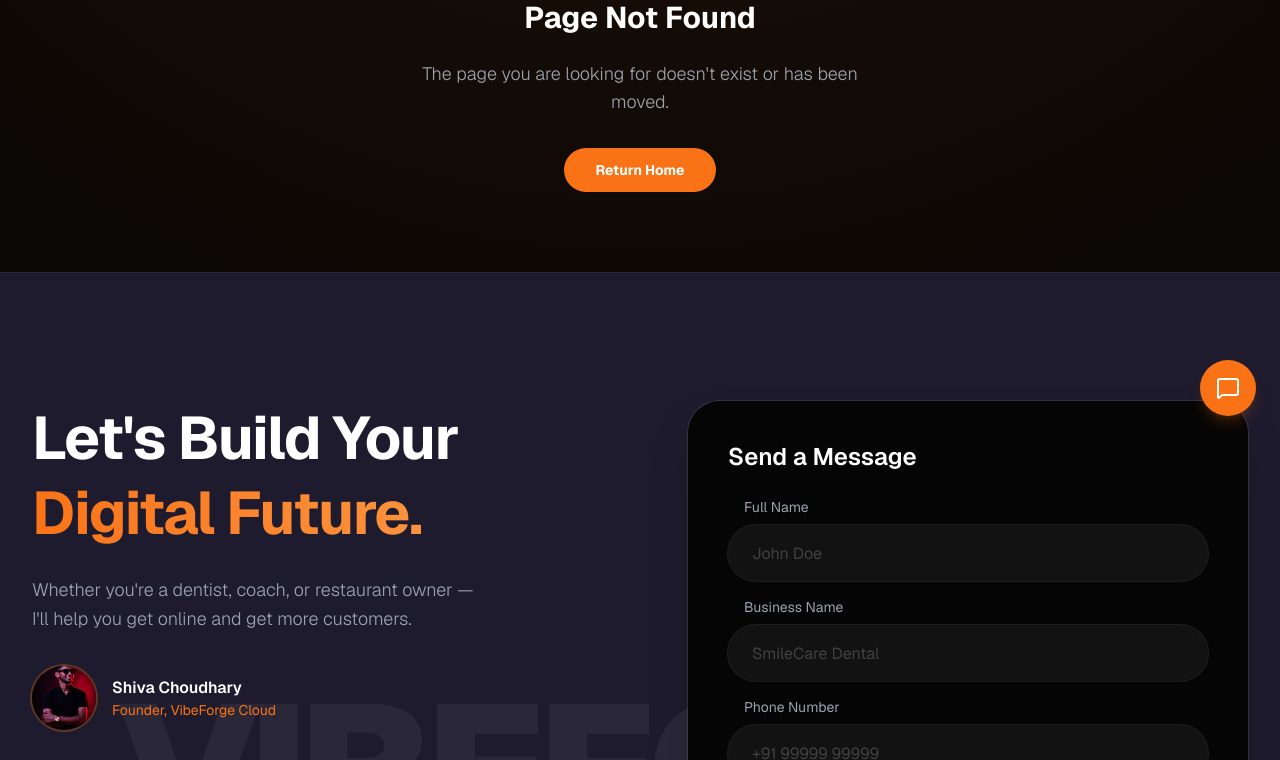
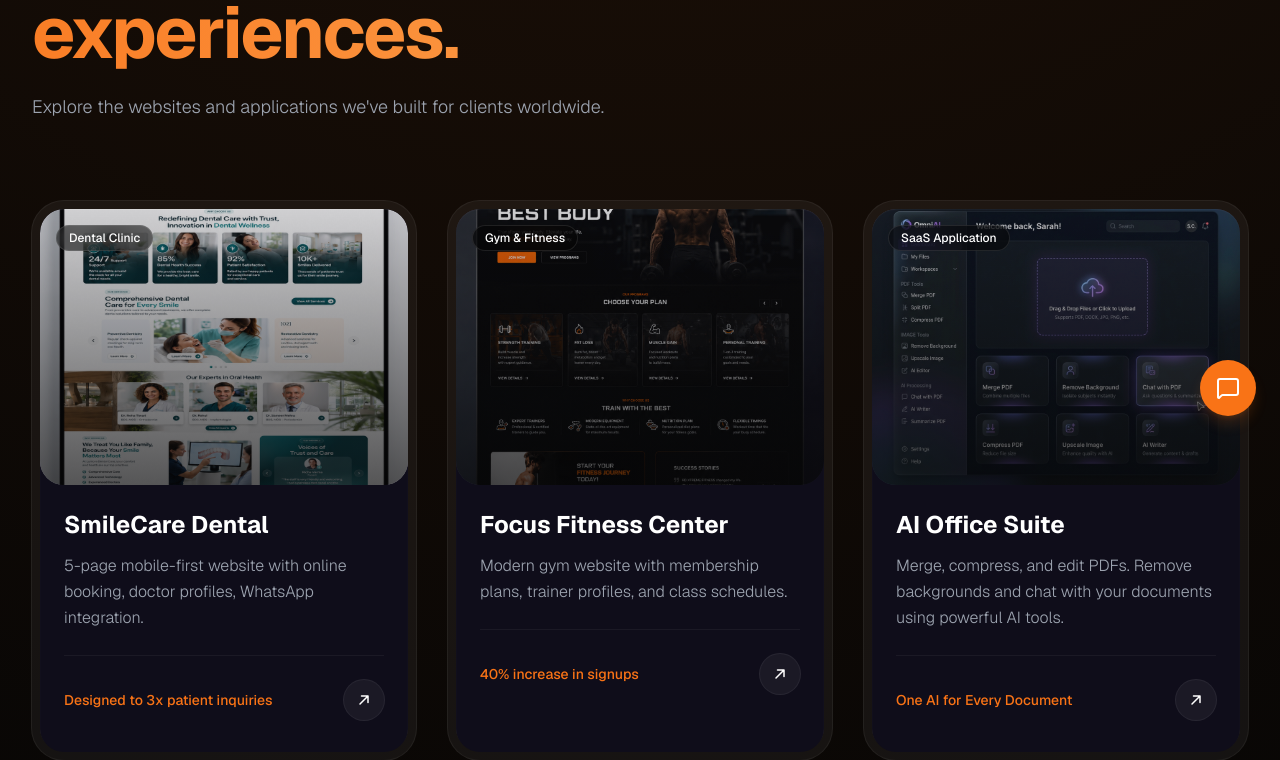
Before and after one commit to shivachoudhary4235-prog/my-protfolio, a Next.js app: page /projects in a window 1280 px wide. Before the commit this address had no page. Shown: the part 360-1120 px from the top of the page. Built offline with nearby package versions, Linux system fonts and the light colour scheme; a web font is replaced by a local one.

Commit message:
Update CTA buttons with WhatsApp integration and add Projects page

```diff
--- /dev/null
+++ b/src/app/projects/page.tsx
@@ -0,0 +1,82 @@
+import { Navbar } from "@/components/ui/Navbar";
+import { Footer } from "@/components/sections/Footer";
+import { getPortfolioItems } from "@/lib/wp";
+import { Card } from "@/components/ui/Card";
+import Image from "next/image";
+import { ArrowUpRight } from "@phosphor-icons/react/dist/ssr";
+
+export default async function ProjectsPage() {
+  const items = await getPortfolioItems();
+
+  return (
+    <main className="relative flex flex-col items-center overflow-x-hidden min-h-screen">
+      <Navbar />
+
+      <section className="relative w-full py-40 px-4 md:px-8 max-w-7xl mx-auto flex-1">
+        <div className="mb-20 flex flex-col md:flex-row md:items-end justify-between gap-8">
+          <div className="max-w-2xl">
+            <div className="mb-6 inline-flex rounded-full px-4 py-1.5 text-[10px] uppercase tracking-[0.2em] font-medium bg-white/5 border border-white/10 text-text-muted">
+              All Projects
+            </div>
+            <h1 className="text-4xl md:text-5xl lg:text-7xl font-bold tracking-tight text-white mb-6">
+              Our complete portfolio of <span className="text-transparent bg-clip-text bg-gradient-to-r from-primary to-primary-light">digital experiences.</span>
+            </h1>
+            <p className="text-lg text-text-muted font-light">
+              Explore the websites and applications we've built for clients worldwide.
+            </p>
+          </div>
+        </div>
+
+        <div className="grid grid-cols-1 md:grid-cols-2 lg:grid-cols-3 gap-8">
+          {items.map((item) => (
+            <div key={item.id} className="group flex flex-col h-full">
+              <Card className="h-full flex flex-col">
+                <div className="relative w-full aspect-[4/3] rounded-[calc(2rem-0.5rem)] overflow-hidden bg-white/5 mb-6 group-hover:ring-1 group-hover:ring-white/20 transition-all duration-500">
+                  <div className="absolute inset-0 bg-gradient-to-t from-[#050505] to-transparent z-10 opacity-60" />
+
+                  <Image
+                    src={item.imageUrl}
+                    alt={item.title}
+                    fill
+                    className="object-cover transition-transform duration-1000 ease-[cubic-bezier(0.32,0.72,0,1)] group-hover:scale-105 group-hover:rotate-1 opacity-80 group-hover:opacity-100"
+                  />
+
+                  <div className="absolute top-4 left-4 z-20">
+                    <span className="inline-flex items-center rounded-full bg-black/50 backdrop-blur-md border border-white/10 px-3 py-1 text-xs font-medium text-white">
+                      {item.category}
+                    </span>
+                  </div>
+                </div>
+
+                <div className="px-6 pb-8 flex flex-col flex-1">
+                  <h3 className="text-2xl font-bold text-white mb-3 group-hover:text-primary transition-colors duration-500">
+                    {item.title}
+                  </h3>
+                  <p className="text-text-muted text-base font-light mb-6 flex-1 leading-relaxed">
+                    {item.description}
+                  </p>
+
+                  <div className="flex items-center justify-between mt-auto pt-6 border-t border-white/5">
+                    <span className="text-sm font-medium text-primary">
+                      {item.result}
+                    </span>
+                    <a
+                      href={item.demoUrl}
+                      target="_blank"
+                      rel="noopener noreferrer"
+                      className="flex h-10 w-10 items-center justify-center rounded-full bg-white/5 ring-1 ring-white/10 text-white transition-all duration-500 hover:bg-primary hover:text-white hover:-rotate-12"
+                    >
+                      <ArrowUpRight weight="bold" size={16} />
+                    </a>
+                  </div>
+                </div>
+              </Card>
+            </div>
+          ))}
+        </div>
+      </section>
+
+      <Footer />
+    </main>
+  );
+}
--- a/src/components/sections/About.tsx
+++ b/src/components/sections/About.tsx
@@ -4,6 +4,7 @@ import { motion } from "framer-motion";
 import Image from "next/image";
 import { Button } from "@/components/ui/Button";
 import { ArrowUpRight } from "@phosphor-icons/react";
+import Link from "next/link";
 
 export function About() {
   return (
@@ -67,13 +68,20 @@ export function About() {
             </p>
           </div>
 
-          <Button
-            variant="glass"
+          <a
+            href={`https://wa.me/919619442009?text=${encodeURIComponent("Hi Shiva, I'd like to build my website with VibeForge.")}`}
+            target="_blank"
+            rel="noopener noreferrer"
             className="w-max"
-            icon={<ArrowUpRight weight="light" size={16} />}
           >
-            Let's build yours
-          </Button>
+            <Button
+              variant="glass"
+              className="w-full"
+              icon={<ArrowUpRight weight="light" size={16} />}
+            >
+              Let's build yours
+            </Button>
+          </a>
         </motion.div>
       </div>
     </section>
--- a/src/components/sections/Portfolio.tsx
+++ b/src/components/sections/Portfolio.tsx
@@ -3,6 +3,7 @@ import { Card } from "@/components/ui/Card";
 import { Button } from "@/components/ui/Button";
 import { ArrowRight, ArrowUpRight } from "@phosphor-icons/react/dist/ssr";
 import Image from "next/image";
+import Link from "next/link";
 
 export async function Portfolio() {
   const items = await getPortfolioItems();
@@ -21,9 +22,11 @@ export async function Portfolio() {
             Click any to explore the live site.
           </p>
         </div>
-        <Button variant="outline" icon={<ArrowRight weight="light" size={16} />}>
-          View All Projects
-        </Button>
+        <Link href="/projects">
+          <Button variant="outline" icon={<ArrowRight weight="light" size={16} />}>
+            View All Projects
+          </Button>
+        </Link>
       </div>
 
       <div className="grid grid-cols-1 lg:grid-cols-3 gap-8">
--- a/src/components/sections/Pricing.tsx
+++ b/src/components/sections/Pricing.tsx
@@ -4,6 +4,7 @@ import { motion } from "framer-motion";
 import { Card } from "@/components/ui/Card";
 import { Button } from "@/components/ui/Button";
 import { CheckCircle } from "@phosphor-icons/react";
+import Link from "next/link";
 
 const pricingTiers = [
   {
@@ -87,7 +88,7 @@ export function Pricing() {
             <Card glow={tier.highlight} className="h-full flex flex-col">
               <div className="p-8 flex flex-col h-full relative">
                 {tier.badge && (
-                  <div className="absolute top-0 right-8 -translate-y-1/2">
+                  <div className="absolute top-6 right-6">
                     <span className="inline-flex items-center rounded-full bg-primary/20 backdrop-blur-md border border-primary/30 px-3 py-1 text-xs font-bold text-primary shadow-[0_0_20px_rgba(249,115,22,0.3)]">
                       {tier.badge}
                     </span>
@@ -111,12 +112,19 @@ export function Pricing() {
                   ))}
                 </ul>
 
-                <Button
-                  variant={tier.highlight ? "primary" : "glass"}
+                <a
+                  href={`https://wa.me/919619442009?text=${encodeURIComponent(`Hi Shiva, I'm interested in the ${tier.name} package (${tier.price}) for my business.\n\nI'm looking forward to getting these features:\n${tier.features.map((f) => `- ${f}`).join('\n')}\n\nCan we discuss further?`)}`}
+                  target="_blank"
+                  rel="noopener noreferrer"
                   className="w-full mt-auto"
                 >
-                  {tier.cta}
-                </Button>
+                  <Button
+                    variant={tier.highlight ? "primary" : "glass"}
+                    className="w-full"
+                  >
+                    {tier.cta}
+                  </Button>
+                </a>
               </div>
             </Card>
           </motion.div>
--- a/src/components/ui/Navbar.tsx
+++ b/src/components/ui/Navbar.tsx
@@ -57,7 +57,11 @@ export function Navbar() {
 
         {/* Desktop CTA */}
         <div className="hidden md:block">
-          <a href="tel:+919619442009">
+          <a
+            href={`https://wa.me/919619442009?text=${encodeURIComponent("Hi Shiva, I'd like to discuss building a custom website with VibeForge.")}`}
+            target="_blank"
+            rel="noopener noreferrer"
+          >
             <Button
               variant="primary"
               className="py-2 px-4 text-sm"
@@ -125,7 +129,12 @@ export function Navbar() {
             )}
             style={{ transitionDelay: `${navLinks.length * 100 + 100}ms` }}
           >
-            <a href="tel:+919619442009">
+            <a
+              href={`https://wa.me/919619442009?text=${encodeURIComponent("Hi Shiva, I'd like to discuss building a custom website with VibeForge.")}`}
+              target="_blank"
+              rel="noopener noreferrer"
+              onClick={() => setIsOpen(false)}
+            >
               <Button variant="primary" icon={<ArrowUpRight weight="light" size={16} />}>
                 Let's Talk
               </Button>
```
